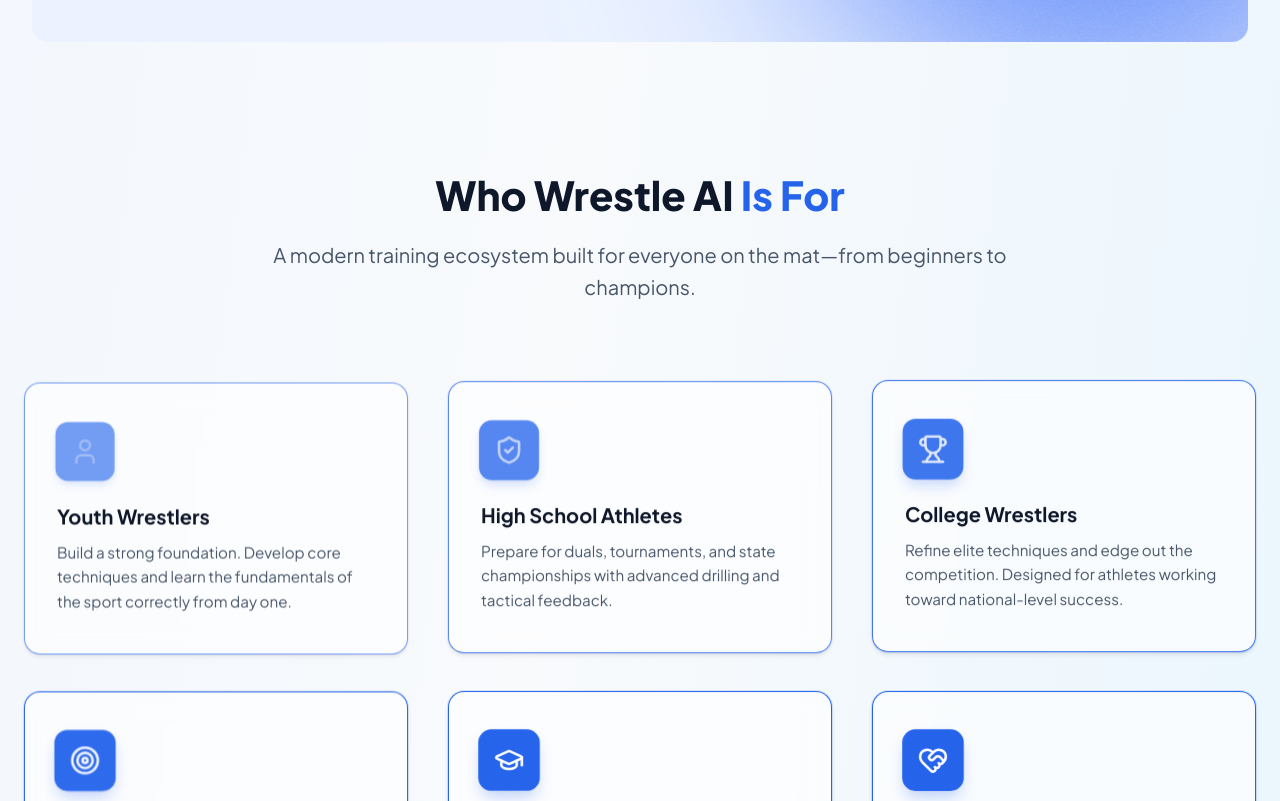
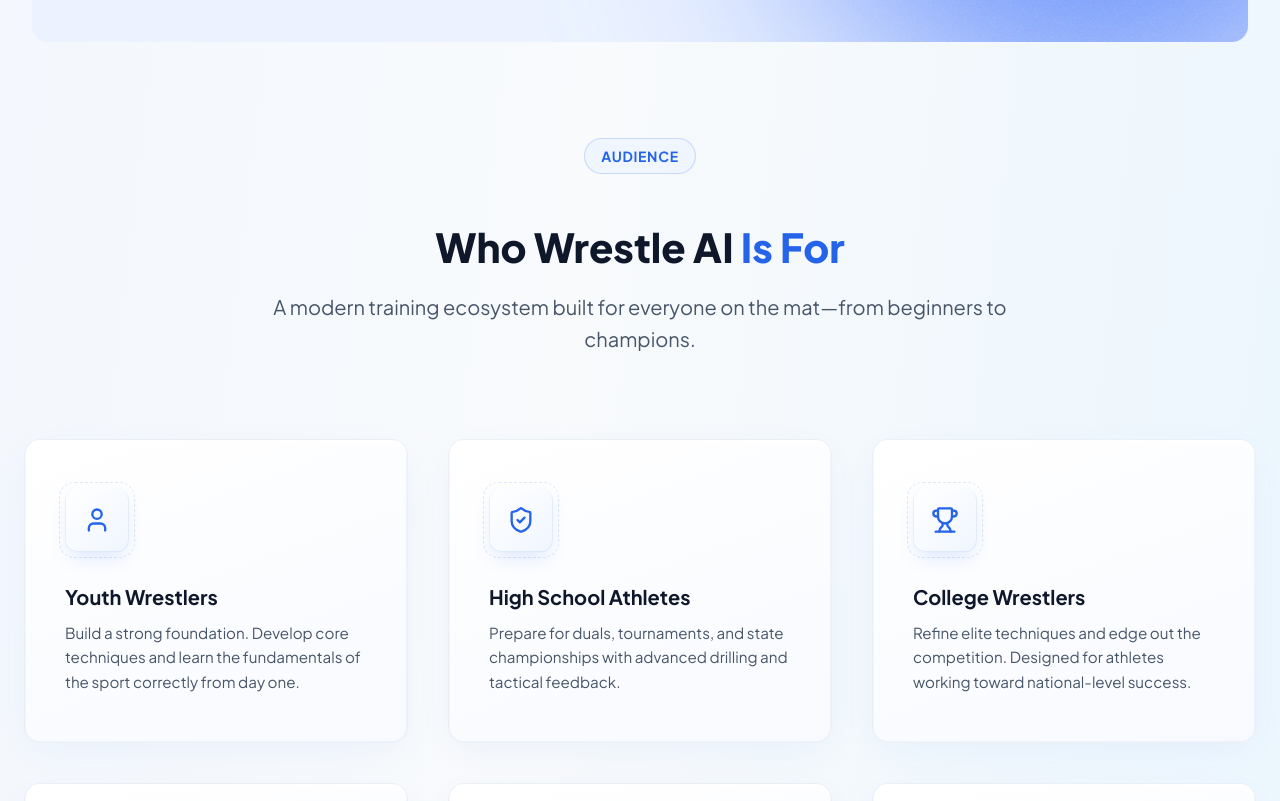
Before and after one commit to draftworks-repos/wrestleAI, a React (Vite) app: page / in a window 1280 px wide. Shown: the part 5659-6460 px from the top of the page. Built offline with nearby package versions, Linux system fonts and the light colour scheme.

Commit message:
use casses updated

```diff
--- a/components/UseCases.tsx
+++ b/components/UseCases.tsx
@@ -1,4 +1,4 @@
-import React, { useEffect, useRef, useState } from "react";
+import React from "react";
 import {
   User,
   GraduationCap,
@@ -8,6 +8,8 @@
   HeartHandshake,
 } from "lucide-react";
 import "../styles/UseCases.css";
+import "../styles/animations.css";
+import { useScrollAnimation } from "../hooks/useScrollAnimation";
 
 interface UseCaseProps {
   title: string;
@@ -54,39 +56,53 @@
   },
 ];
 
-export const UseCases: React.FC = () => {
-  const sectionRef = useRef<HTMLElement>(null);
-  const [inView, setInView] = useState(false);
-
-  useEffect(() => {
-    const observer = new IntersectionObserver(
-      ([entry]) => {
-        setInView(entry.isIntersecting);
-      },
-      {
-        root: null,
-        rootMargin: "0px",
-        threshold: 0.2,
-      },
-    );
-
-    if (sectionRef.current) observer.observe(sectionRef.current);
-    return () => {
-      if (sectionRef.current) observer.unobserve(sectionRef.current);
-    };
-  }, []);
+const UseCaseCard: React.FC<{ useCase: UseCaseProps; index: number }> = ({
+  useCase,
+  index,
+}) => {
+  const [ref, inView] = useScrollAnimation({
+    threshold: 0.1,
+    triggerOnce: true,
+  });
 
   return (
-    <section
-      ref={sectionRef}
-      className={`use-cases-section ${inView ? "is-animating" : "is-paused"}`}
+    <div
+      ref={ref}
+      className={`use-case-card ${inView ? "animate-fade-up" : "opacity-0"}`}
+      style={{ animationDelay: `${index * 150}ms` }}
     >
+      <div className="use-case-icon-wrapper">
+        <useCase.icon className="use-case-icon" size={28} />
+      </div>
+      <h3 className="use-case-card-title">{useCase.title}</h3>
+      <p className="use-case-card-desc">{useCase.description}</p>
+    </div>
+  );
+};
+
+export const UseCases: React.FC = () => {
+  const [headerRef, headerInView] = useScrollAnimation({
+    threshold: 0.2,
+    triggerOnce: true,
+  });
+
+  return (
+    <section className="use-cases-section">
       <div className="use-cases-container">
-        <div className="use-cases-header">
-          <h2 className="use-cases-title">
+        <div ref={headerRef} className="use-cases-header">
+          <span
+            className={`section-label inline-block ${headerInView ? "animate-fade-in" : "opacity-0"}`}
+          >
+            Audience
+          </span>
+          <h2
+            className={`use-cases-title ${headerInView ? "animate-fade-in delay-100" : "opacity-0"}`}
+          >
             Who Wrestle AI <span className="text-brand-primary">Is For</span>
           </h2>
-          <p className="use-cases-subtitle">
+          <p
+            className={`use-cases-subtitle ${headerInView ? "animate-fade-in delay-200" : "opacity-0"}`}
+          >
             A modern training ecosystem built for everyone on the mat—from
             beginners to champions.
           </p>
@@ -94,20 +110,7 @@
 
         <div className="use-cases-grid">
           {useCases.map((useCase, index) => (
-            <div
-              key={index}
-              className="use-case-card"
-              style={{ animationDelay: `${index * 0.2}s` }}
-            >
-              <div
-                className="use-case-icon-wrapper"
-                style={{ animationDelay: `${index * 0.2}s` }}
-              >
-                <useCase.icon className="use-case-icon" size={28} />
-              </div>
-              <h3 className="use-case-card-title">{useCase.title}</h3>
-              <p className="use-case-card-desc">{useCase.description}</p>
-            </div>
+            <UseCaseCard key={index} useCase={useCase} index={index} />
           ))}
         </div>
       </div>
--- a/styles/UseCases.css
+++ b/styles/UseCases.css
@@ -68,36 +68,80 @@
 }
 
 /* -------------------------------------------------------------
-   Use Case Cards with Staggered Wave Looping Animation
+   Use Case Cards (Premium Resting State)
 ------------------------------------------------------------- */
 .use-case-card {
-  background: rgba(255, 255, 255, 0.6);
-  backdrop-filter: blur(12px);
-  -webkit-backdrop-filter: blur(12px);
-  border: 1px solid rgba(37, 99, 235, 0.1);
+  background: linear-gradient(160deg, #ffffff 0%, #f8faff 100%);
   border-radius: var(--radius-2xl);
-  padding: 2.5rem 2rem;
-  box-shadow: var(--shadow-sm);
+  padding: 3rem 2.5rem;
+  box-shadow:
+    0 10px 40px -10px rgba(37, 99, 235, 0.08),
+    inset 0 2px 0 0 rgba(255, 255, 255, 1),
+    inset 0 0 0 1px rgba(37, 99, 235, 0.05);
+  border: 1px solid rgba(226, 232, 240, 0.6);
   position: relative;
   overflow: hidden;
   display: flex;
   flex-direction: column;
   align-items: flex-start;
   text-align: left;
-  will-change: transform, box-shadow, border-color;
+  transition: all 0.4s cubic-bezier(0.16, 1, 0.3, 1);
+  z-index: 1;
+}
+
+.use-case-card:hover {
+  transform: translateY(-8px);
+  box-shadow:
+    0 25px 50px -12px rgba(37, 99, 235, 0.15),
+    inset 0 2px 0 0 rgba(255, 255, 255, 1),
+    inset 0 0 0 1px rgba(37, 99, 235, 0.1);
+  border-color: rgba(37, 99, 235, 0.2);
+  background: linear-gradient(160deg, #ffffff 0%, #f0f6ff 100%);
+  z-index: 2;
 }
 
 .use-case-icon-wrapper {
   color: var(--color-brand-primary);
-  background: var(--color-brand-accent);
-  width: 3.5rem;
-  height: 3.5rem;
+  background: linear-gradient(
+    135deg,
+    rgba(255, 255, 255, 1) 0%,
+    rgba(240, 246, 255, 1) 100%
+  );
+  width: 4rem;
+  height: 4rem;
   border-radius: var(--radius-xl);
   display: flex;
   align-items: center;
   justify-content: center;
-  margin-bottom: 1.5rem;
-  will-change: transform, background, color, box-shadow;
+  margin-bottom: 2rem;
+  box-shadow:
+    0 10px 20px -5px rgba(37, 99, 235, 0.15),
+    inset 0 1px 1px rgba(255, 255, 255, 1),
+    inset 0 0 0 1px rgba(37, 99, 235, 0.1);
+  transition: all 0.4s cubic-bezier(0.16, 1, 0.3, 1);
+  position: relative;
+}
+
+.use-case-icon-wrapper::after {
+  content: "";
+  position: absolute;
+  inset: -6px;
+  border-radius: calc(var(--radius-xl) + 4px);
+  border: 1px dashed rgba(37, 99, 235, 0.15);
+  transition: all 0.4s ease;
+  z-index: -1;
+}
+
+.use-case-card:hover .use-case-icon-wrapper {
+  color: white;
+  background: linear-gradient(135deg, var(--color-brand-primary), #1d4ed8);
+  transform: scale(1.1) rotate(-5deg);
+  box-shadow: 0 15px 30px -5px rgba(37, 99, 235, 0.4);
+}
+
+.use-case-card:hover .use-case-icon-wrapper::after {
+  border-color: rgba(37, 99, 235, 0.3);
+  transform: scale(1.05) rotate(5deg);
 }
 
 .use-case-card-title {
@@ -113,53 +157,3 @@
   line-height: 1.6;
   margin: 0;
 }
-
-/* -------------------------------------------------------------
-   Continuous Looping Wave Animations
-------------------------------------------------------------- */
-.is-animating .use-case-card {
-  animation: floatCardWave 4s infinite ease-in-out;
-}
-
-.is-animating .use-case-icon-wrapper {
-  animation: pulseIconWave 4s infinite ease-in-out;
-}
-
-.is-paused .use-case-card,
-.is-paused .use-case-icon-wrapper {
-  animation-play-state: paused !important;
-}
-
-/* Float the card up gently and drop a shadow */
-@keyframes floatCardWave {
-  0%,
-  100% {
-    transform: translateY(0);
-    box-shadow: var(--shadow-sm);
-    border-color: rgba(37, 99, 235, 0.1);
-  }
-  50% {
-    transform: translateY(-8px);
-    box-shadow:
-      var(--shadow-md),
-      0 0 0 1px rgba(37, 99, 235, 0.15);
-    border-color: var(--color-brand-primary);
-  }
-}
-
-/* Subtly scale and flash the icon background */
-@keyframes pulseIconWave {
-  0%,
-  100% {
-    transform: scale(1);
-    background: var(--color-brand-accent);
-    color: var(--color-brand-primary);
-    box-shadow: none;
-  }
-  50% {
-    transform: scale(1.1);
-    background: var(--color-brand-primary);
-    color: white;
-    box-shadow: 0 8px 15px -3px rgba(37, 99, 235, 0.3);
-  }
-}
```
